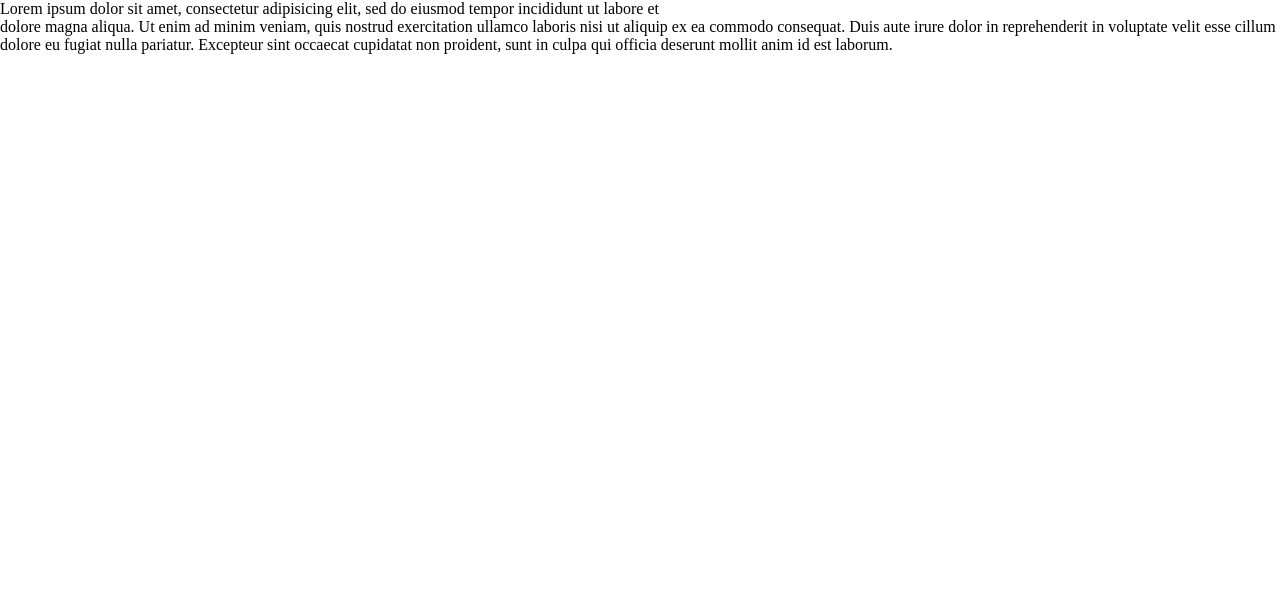
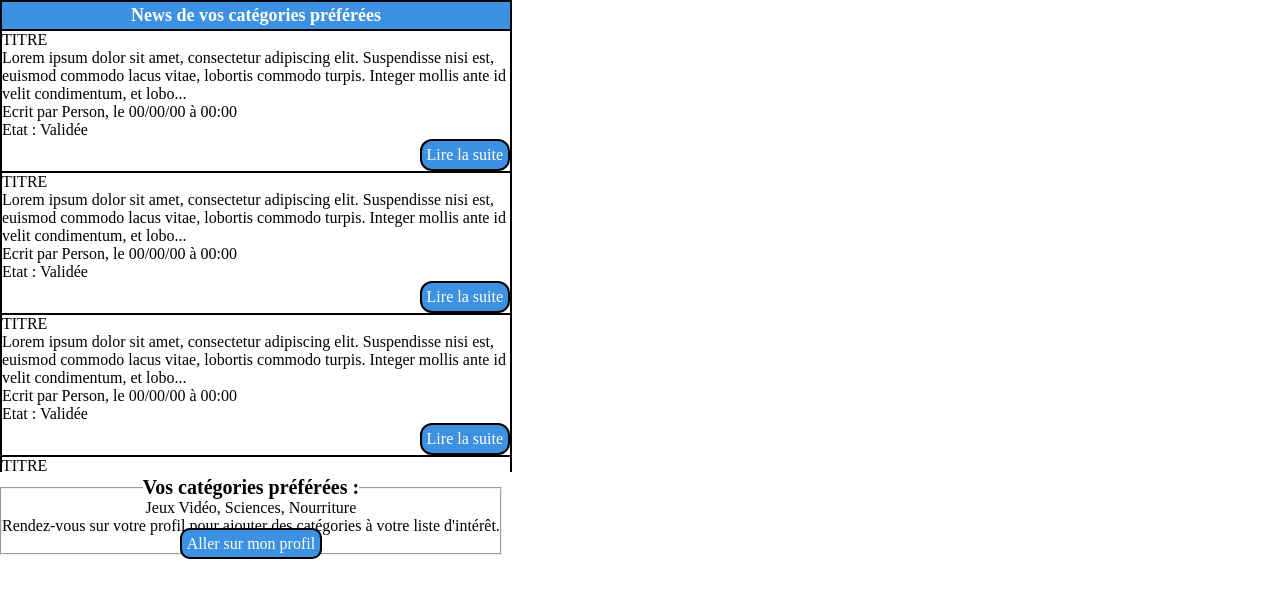
Before and after one commit to Ldm01/CSI-News, a PHP site: page / in a window 1280 px wide. Shown: the part 80-678 px from the top of the page. Run offline with PHP 8.4, Linux system fonts and the light colour scheme; some libraries are stand-ins or nearby versions.

Commit message:
changement page d'accueil

```diff
--- /dev/null
+++ b/css/accueil.css
@@ -0,0 +1,47 @@
+#active_news_table, td {
+    border: 2px solid black;
+    border-collapse: collapse;
+}
+
+#active_news_table th {
+    color: white;
+    background-color: #3c91e2;
+    font-size: 18px;
+    padding: 3px 0 3px 0;
+}
+
+#active_news {
+    width: 40%;
+    height: 472px;
+    overflow-y: scroll;
+    display: inline-block;
+}
+
+.readBtn {
+    float: right;
+    padding: 5px;
+    border: 2px solid black;
+    background-color: #3c91e2;;
+    border-radius: 12px;
+    color: white;
+}
+
+fieldset {
+    display: inline-block;
+    margin-bottom: 180px;
+    text-align: center;
+}
+
+.boutons {
+    border: 2px solid black;
+    padding: 5px;
+    border-radius: 10px;
+    background-color: #3c91e2;
+    color: white;
+}
+
+.boutons:hover {
+    background-color: lightblue;
+    color: white;
+    transition: .4s;
+}
--- a/index.php
+++ b/index.php
@@ -1,21 +1,57 @@
-<?php require 'connectDb.php'?>
+<?php //require 'connectDb.php'?>
 <!DOCTYPE html>
 <html lang="fr">
 	<head>
 		<meta charset="utf-8">
 		<title>News en ligne - CSI</title>
 		<link rel="stylesheet" type="text/css" href="css/menu.css">
+        <link rel="stylesheet" type="text/css" href="css/accueil.css">
 		<meta name="viewport" contect="width=device-width, initial-scale=1.0">
 		<script src="https://kit.fontawesome.com/f3b2d82c4d.js" crossorigin="anonymous"></script>
 	</head>
 	<body>
 		<?php include 'menu.php'; displayMenu('home'); ?>
-		<p>Lorem ipsum dolor sit amet, consectetur adipisicing elit, sed do eiusmod
-		tempor incididunt ut labore et dolore magna aliqua. Ut enim ad minim veniam,
-		quis nostrud exercitation ullamco laboris nisi ut aliquip ex ea commodo
-		consequat. Duis aute irure dolor in reprehenderit in voluptate velit esse
-		cillum dolore eu fugiat nulla pariatur. Excepteur sint occaecat cupidatat non
-		proident, sunt in culpa qui officia deserunt mollit anim id est laborum.</p>
 
+        <div class="content" id="active_news">
+            <table id="active_news_table">
+                <tr>
+                    <th>News de vos catégories préférées</th>
+                </tr>
+                <tr>
+                    <td>TITRE<br/>Lorem ipsum dolor sit amet,
+                        consectetur adipiscing elit. Suspendisse nisi est, euismod commodo lacus vitae,
+                        lobortis commodo turpis. Integer mollis ante id velit condimentum, et lobo...<br/>Ecrit par Person, le 00/00/00 à 00:00
+                        <br/>Etat : Validée
+                        <br/><a href="#" class="readBtn">Lire la suite</a></td>
+                </tr>
+                <tr>
+                    <td>TITRE<br/>Lorem ipsum dolor sit amet,
+                        consectetur adipiscing elit. Suspendisse nisi est, euismod commodo lacus vitae,
+                        lobortis commodo turpis. Integer mollis ante id velit condimentum, et lobo...<br/>Ecrit par Person, le 00/00/00 à 00:00
+                        <br/>Etat : Validée
+                        <br/><a href="#" class="readBtn">Lire la suite</a></td>
+                </tr>
+                <tr>
+                    <td>TITRE<br/>Lorem ipsum dolor sit amet,
+                        consectetur adipiscing elit. Suspendisse nisi est, euismod commodo lacus vitae,
+                        lobortis commodo turpis. Integer mollis ante id velit condimentum, et lobo...<br/>Ecrit par Person, le 00/00/00 à 00:00
+                        <br/>Etat : Validée
+                        <br/><a href="#" class="readBtn">Lire la suite</a></td>
+                </tr>
+                <tr>
+                    <td>TITRE<br/>Lorem ipsum dolor sit amet,
+                        consectetur adipiscing elit. Suspendisse nisi est, euismod commodo lacus vitae,
+                        lobortis commodo turpis. Integer mollis ante id velit condimentum, et lobo...<br/>Ecrit par Person, le 00/00/00 à 00:00
+                        <br/>Etat : Validée
+                        <br/><a href="#" class="readBtn">Lire la suite</a></td>
+                </tr>
+            </table>
+        </div>
+        <fieldset id="catPref">
+            <legend style="font-weight: bold;font-size:20px;">Vos catégories préférées :</legend>
+            Jeux Vidéo, Sciences, Nourriture
+            <p>Rendez-vous sur votre profil pour ajouter des catégories à votre liste d'intérêt.</p>
+            <a href="profil.php" class="boutons">Aller sur mon profil</a>
+        </fieldset>
 	</body>
 </html>
```
